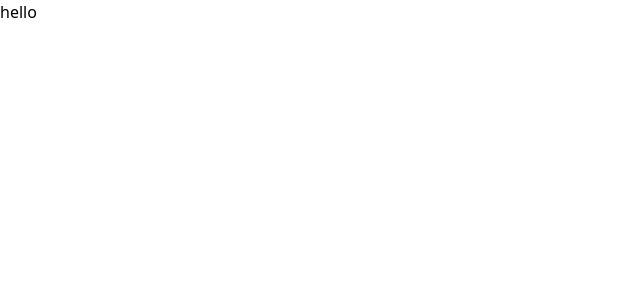
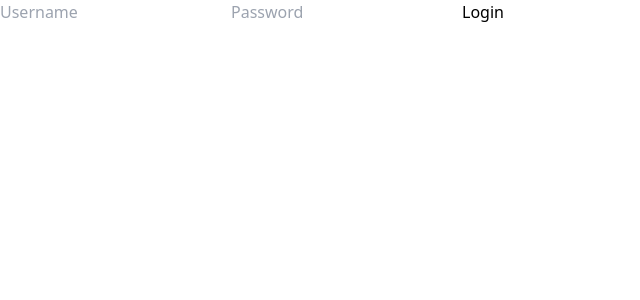
Before and after one commit to nearlynithin/ChainLance, a React (Vite) app in the folder frontend/: page /login in a window 1280 px wide. Shown: the top 300 px of the page, without its empty margins (0-640 px from the left). Built offline with nearby package versions, Linux system fonts and the light colour scheme.

Commit message:
login and sign up

```diff
--- a/frontend/src/App.jsx
+++ b/frontend/src/App.jsx
@@ -1,10 +1,37 @@
-import React, { useState } from 'react';
-const App = () => {
+import React, { useState, useEffect } from 'react';
+import { BrowserRouter as Router, Routes, Route, Navigate } from 'react-router-dom';
+import Login from './frontend/Login.jsx';
+import Signup from './frontend/Signup.jsx';
+import BuyerDashboard from './frontend/BuyerDashboard.jsx';
+import SellerDashboard from './frontend/SellerDashboard.jsx';
+
+function App() {
+  const [user, setUser] = useState(null);
+
+  useEffect(() => {
+    const token = localStorage.getItem('token');
+    if (token) {
+      const decoded = JSON.parse(atob(token.split('.')[1])); // Decode token to get user info
+      setUser(decoded);
+    }
+  }, []);
+
   return (
-  <h1>
-    hello
-  </h1>
+    <Router>
+      <Routes>
+        <Route path="/login" element={<Login />} />
+        <Route path="/signup" element={<Signup />} />
+        <Route
+          path="/buyer-dashboard/:username" // Capture the username in the URL
+          element={user && user.role === 'buyer' ? <BuyerDashboard user={user} /> : <Navigate to="/login" />}
+        />
+        <Route
+          path="/seller-dashboard/:username" // Capture the username in the URL
+          element={user && user.role === 'seller' ? <SellerDashboard user={user} /> : <Navigate to="/login" />}
+        />
+      </Routes>
+    </Router>
   );
-};
+}
 
 export default App;
--- /dev/null
+++ b/frontend/src/frontend/BuyerDashboard.jsx
@@ -0,0 +1,14 @@
+import React from 'react';
+import { useParams } from 'react-router-dom';
+
+function BuyerDashboard() {
+  const { username } = useParams(); // Access username from the URL
+
+  return (
+    <div>
+      <h1>Welcome, {username} (Buyer Dashboard)</h1>
+    </div>
+  );
+}
+
+export default BuyerDashboard;
--- /dev/null
+++ b/frontend/src/frontend/Login.jsx
@@ -0,0 +1,48 @@
+import React, { useState } from 'react';
+import axios from 'axios';
+import { useNavigate } from 'react-router-dom'; // Use useNavigate instead of useHistory in React Router v6
+
+function Login() {
+  const [username, setUsername] = useState('');
+  const [password, setPassword] = useState('');
+  const navigate = useNavigate(); // Using useNavigate hook
+
+  const handleLogin = async (e) => {
+    e.preventDefault();
+    try {
+      const response = await axios.post('http://localhost:5000/api/auth/login', { username, password });
+      localStorage.setItem('token', response.data.token);
+
+      const userRole = response.data.role;
+      const userUsername = response.data.username;
+
+      if (userRole === 'buyer') {
+        navigate(`/buyer-dashboard/${userUsername}`); // Redirect to buyer dashboard with username
+      } else if (userRole === 'seller') {
+        navigate(`/seller-dashboard/${userUsername}`); // Redirect to seller dashboard with username
+      }
+    } catch (error) {
+      alert('Invalid credentials');
+    }
+  };
+
+  return (
+    <form onSubmit={handleLogin}>
+      <input
+        type="text"
+        placeholder="Username"
+        value={username}
+        onChange={(e) => setUsername(e.target.value)}
+      />
+      <input
+        type="password"
+        placeholder="Password"
+        value={password}
+        onChange={(e) => setPassword(e.target.value)}
+      />
+      <button type="submit">Login</button>
+    </form>
+  );
+}
+
+export default Login;
--- /dev/null
+++ b/frontend/src/frontend/SellerDashboard.jsx
@@ -0,0 +1,14 @@
+import React from 'react';
+import { useParams } from 'react-router-dom';
+
+function SellerDashboard() {
+  const { username } = useParams(); // Access username from the URL
+
+  return (
+    <div>
+      <h1>Welcome, {username} (Seller Dashboard)</h1>
+    </div>
+  );
+}
+
+export default SellerDashboard;
--- /dev/null
+++ b/frontend/src/frontend/Signup.jsx
@@ -0,0 +1,44 @@
+import React, { useState } from 'react';
+import axios from 'axios';
+import { useNavigate } from 'react-router-dom'; // Use useNavigate instead of useHistory
+
+function Signup() {
+  const [username, setUsername] = useState('');
+  const [password, setPassword] = useState('');
+  const [role, setRole] = useState('buyer');
+  const navigate = useNavigate(); // Replace history with navigate
+
+  const handleSignup = async (e) => {
+    e.preventDefault();
+    try {
+      await axios.post('http://localhost:5000/api/auth/signup', { username, password, role });
+      navigate('/login'); // Use navigate instead of history.push
+    } catch (error) {
+      alert('Error creating account');
+    }
+  };
+
+  return (
+    <form onSubmit={handleSignup}>
+      <input
+        type="text"
+        placeholder="Username"
+        value={username}
+        onChange={(e) => setUsername(e.target.value)}
+      />
+      <input
+        type="password"
+        placeholder="Password"
+        value={password}
+        onChange={(e) => setPassword(e.target.value)}
+      />
+      <select value={role} onChange={(e) => setRole(e.target.value)}>
+        <option value="buyer">Buyer</option>
+        <option value="seller">Seller</option>
+      </select>
+      <button type="submit">Signup</button>
+    </form>
+  );
+}
+
+export default Signup;
```
